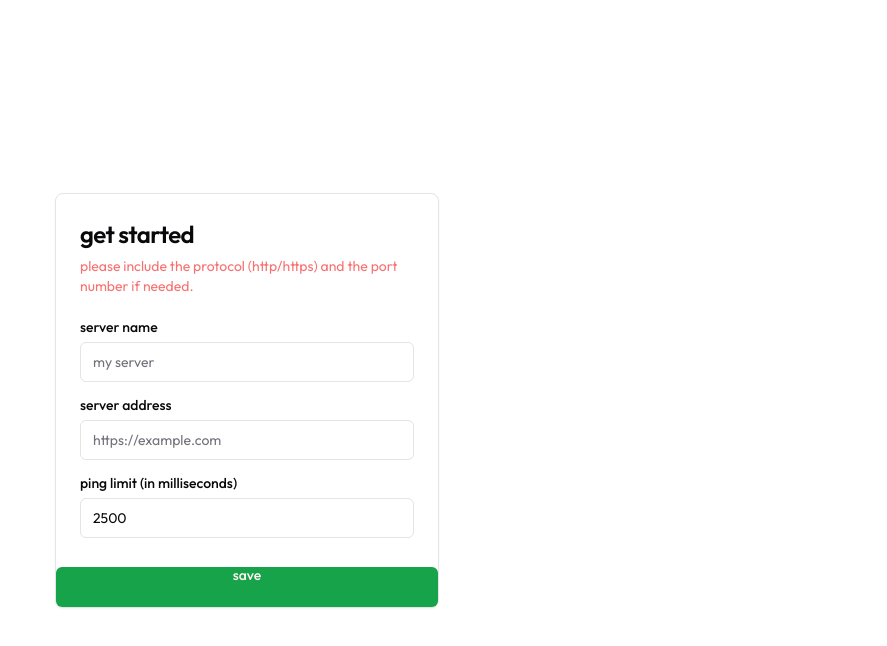
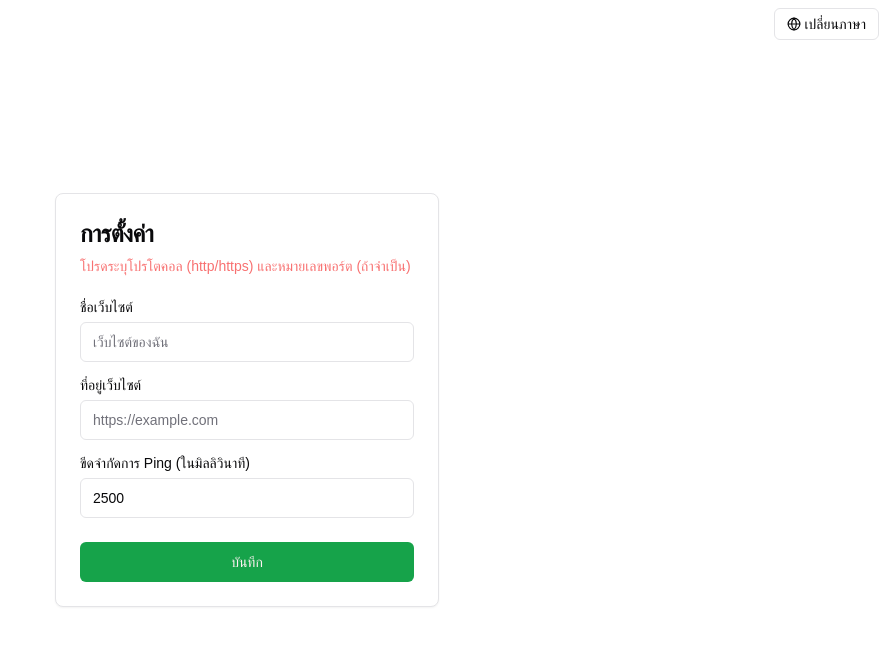
Before and after one commit to pickingname/Zinc, a Next.js app: page /entry_th in a window 1280 px wide. Shown: the top 646 px of the page, without its empty margins (393-1280 px from the left). Built offline with nearby package versions, Linux system fonts and the light colour scheme.

Commit message:
finishes entry page translation

```diff
--- a/app/entry_th/page.tsx
+++ b/app/entry_th/page.tsx
@@ -1,7 +1,9 @@
 "use client";
 
 import React, { useState, useEffect } from "react";
+import { Globe } from "lucide-react";
 import { Button } from "@/components/ui/button";
+import Link from "next/link";
 import {
   Card,
   CardContent,
@@ -54,7 +56,7 @@ const Home: React.FC = () => {
     localStorage.setItem("name", serverName);
     localStorage.setItem("url", serverAddress);
     toast.success(`saved! redirecting to main page.`);
-    window.location.href = "/main";
+    window.location.href = "/main_th";
   };
 
   useEffect(() => {
@@ -67,7 +69,7 @@ const Home: React.FC = () => {
   };
 
   return (
-    <main className="font-outfit">
+    <main className="thai">
       <ToastContainer
         position="bottom-right"
         autoClose={3000}
@@ -81,32 +83,41 @@ const Home: React.FC = () => {
         theme="dark"
         transition={Bounce}
       />
+
+      <Link href="/">
+        <div className="absolute top-0 right-0 m-2 ">
+          <Button size="sm" variant="outline" className="h-8 gap-1">
+            <Globe className="h-3.5 w-3.5" />
+            <span className="">เปลี่ยนภาษา</span>
+          </Button>
+        </div>
+      </Link>
+
       <div className="flex justify-center items-center h-screen">
         <Card className="w-full max-w-sm">
           <CardHeader>
-            <CardTitle className="text-2xl">get started</CardTitle>
+            <CardTitle className="text-2xl">การตั้งค่า</CardTitle>
             <CardDescription>
               <span className="text-sm text-red-400 text-balance">
-                please include the protocol (http/https) and the port number if
-                needed.
+                โปรดระบุโปรโตคอล (http/https) และหมายเลขพอร์ต (ถ้าจำเป็น)
               </span>
             </CardDescription>
           </CardHeader>
           <CardContent className="grid gap-4">
             <div className="grid gap-2">
-              <Label htmlFor="serverName">server name</Label>
+              <Label htmlFor="serverName">ชื่อเว็บไซต์</Label>
               <Input
                 autoComplete="off"
                 id="serverName"
                 type="text"
-                placeholder="my server"
+                placeholder="เว็บไซต์ของฉัน"
                 value={serverName ? serverName.toString() : ""}
                 onChange={(e) => setServerName(e.target.value)}
                 required
               />
             </div>
             <div className="grid gap-2">
-              <Label htmlFor="serverAddress">server address</Label>
+              <Label htmlFor="serverAddress">ที่อยู่เว็บไซต์</Label>
               <Input
                 autoComplete="off"
                 id="serverAddress"
@@ -118,7 +129,7 @@ const Home: React.FC = () => {
               />
             </div>
             <div className="grid gap-2">
-              <Label htmlFor="pinglimit">ping limit (in milliseconds)</Label>
+              <Label htmlFor="pinglimit">ขีดจำกัดการ Ping (ในมิลลิวินาที)</Label>
               <Input
                 autoComplete="off"
                 id="pinglimit"
@@ -130,11 +141,11 @@ const Home: React.FC = () => {
               />
             </div>
           </CardContent>
-          <Button className="w-full" onClick={handleSave}>
           <CardFooter>
-              save
+            <Button className="w-full text-sm text-center" onClick={handleSave}>
+              บันทึก
+            </Button>
           </CardFooter>
-          </Button>
         </Card>
       </div>
     </main>
--- a/app/globals.css
+++ b/app/globals.css
@@ -1,8 +1,15 @@
 @import url('https://fonts.googleapis.com/css2?family=Outfit:wght@100..900&display=swap');
+@import url('https://fonts.googleapis.com/css2?family=Noto+Sans+Thai+Looped:wght@100;200;300;400;500;600;700;800;900&family=Noto+Sans+Thai:wght@100..900&display=swap');
 
 @tailwind base;
 @tailwind components;
 @tailwind utilities;
+
+.thai {
+  font-family: "Noto Sans Thai Looped", sans-serif;
+  font-weight: 400;
+  font-style: normal;
+}
 
 .font-outfit {
   font-family: 'Outfit', sans-serif;
--- a/app/page.tsx
+++ b/app/page.tsx
@@ -108,7 +108,7 @@ const Home: React.FC = () => {
           </CardHeader>
           <CardContent className="grid gap-4">
             <div className="grid gap-2">
-              <Label htmlFor="serverName">server name</Label>
+              <Label htmlFor="serverName">website name</Label>
               <Input
                 autoComplete="off"
                 id="serverName"
```
